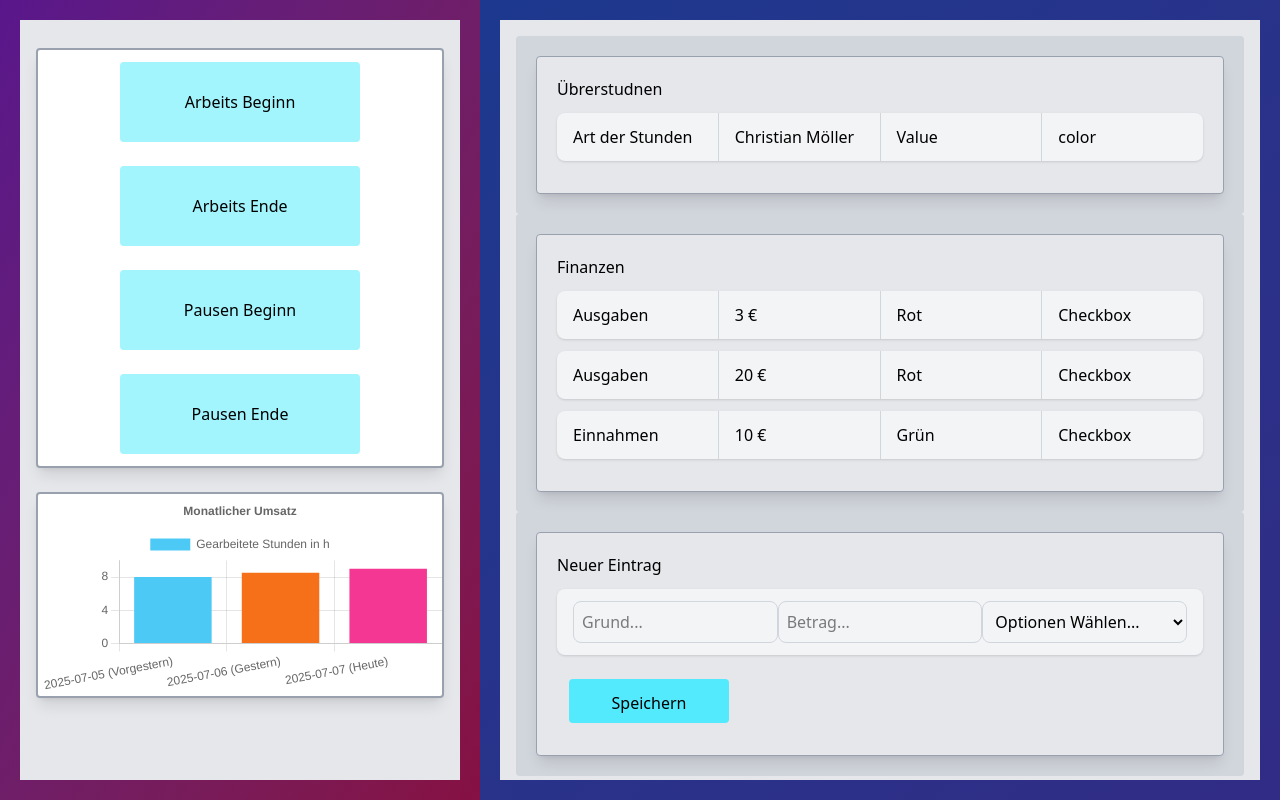
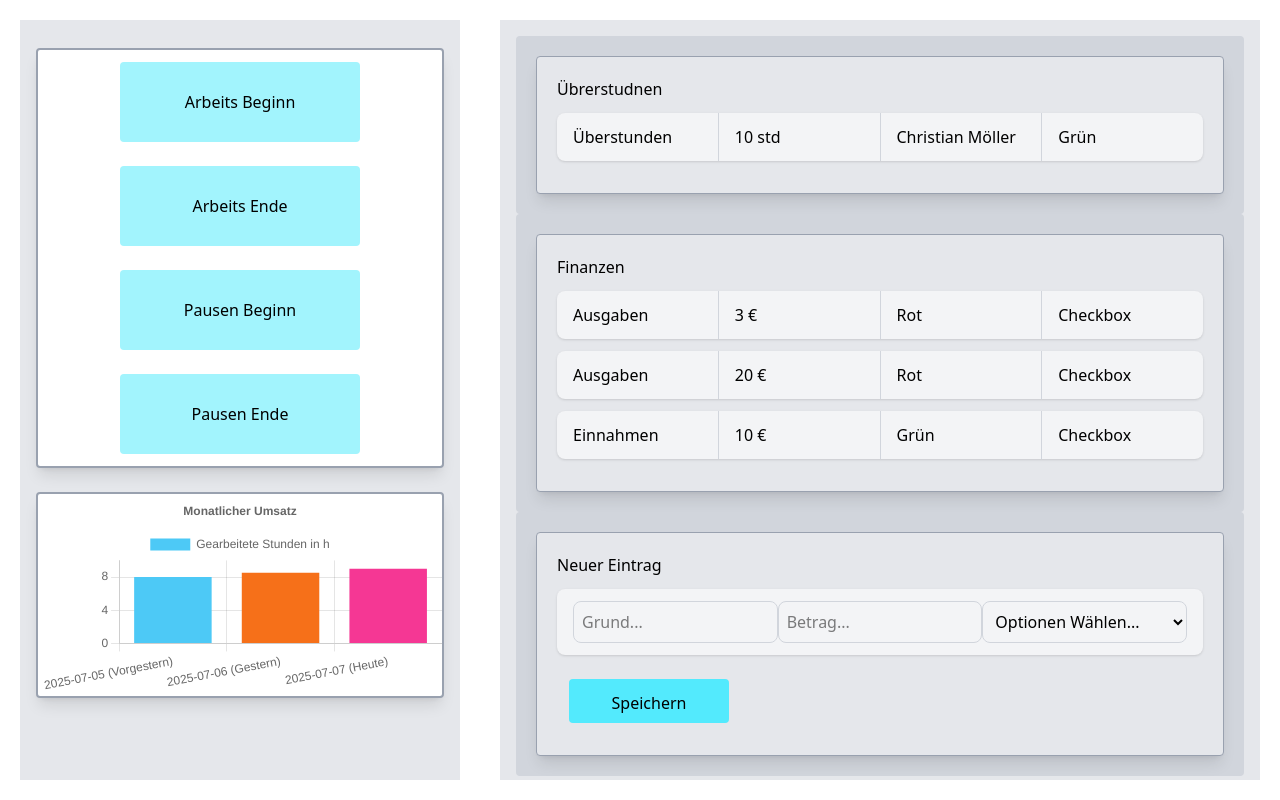
Before and after one commit to Chromamoeller/MyOwnHrHub, a Vue app: page / in a window 1280 px wide. Built offline with nearby package versions, Linux system fonts and the light colour scheme.

Commit message:
Erfolgreichs hinzufügen von Pinia und Store

```diff
--- a/package.json
+++ b/package.json
@@ -11,6 +11,7 @@
   "dependencies": {
     "@tailwindcss/vite": "^4.1.11",
     "chart.js": "^4.5.0",
+    "pinia": "^3.0.3",
     "tailwindcss": "^4.1.11",
     "vue": "^3.5.17",
     "vue-chartjs": "^5.3.2"
--- a/src/components/Atoms/OverTimeBanner.vue
+++ b/src/components/Atoms/OverTimeBanner.vue
@@ -3,20 +3,28 @@
     class="flex w-full bg-gray-100 rounded-lg shadow-sm font-sans overflow-hidden mt-3 mb-3"
   >
     <div class="flex-1 px-4 py-3 border-r border-gray-300 last:border-r-0">
-      <p>Art der Stunden</p>
+      <p>{{ Kind }}</p>
     </div>
     <div class="flex-1 px-4 py-3 border-r border-gray-300 last:border-r-0">
-      <p>Christian Möller</p>
+      <p>{{ amount }}</p>
     </div>
     <div class="flex-1 px-4 py-3 border-r border-gray-300 last:border-r-0">
-      <p>Value</p>
+      <p>{{ userName }}</p>
     </div>
+
     <div class="flex-1 px-4 py-3 border-r border-gray-300 last:border-r-0">
-      color
+      {{ color }}
     </div>
   </div>
 </template>
 
-<script setup></script>
+<script setup>
+defineProps({
+  Kind: String,
+  userName: String,
+  amount: Number,
+  color: String,
+});
+</script>
 
 <style lang="scss" scoped></style>
--- a/src/components/Dashboard.vue
+++ b/src/components/Dashboard.vue
@@ -1,9 +1,7 @@
 <template>
   <div>
     <div class="flex">
-      <div
-        class="h-screen w-3/8 bg-gradient-to-br from-purple-900 to-pink-900 p-5"
-      >
+      <div class="h-screen w-3/8 to-pink-900 p-5">
         <div class="flex h-full flex-col Test2 bg-gray-200 p-4">
           <LeftsideContainer>
             <Button
@@ -17,9 +15,7 @@
           </LeftsideContainer>
         </div>
       </div>
-      <div
-        class="w-5/8 h-screen bg-gradient-to-br from-blue-900 to-indigo-900 p-5"
-      >
+      <div class="w-5/8 h-screen p-5">
         <div class="h-full flex-col Test2 bg-gray-200 p-4">
           <RightsideContainer>
             <OverTime />
--- a/src/components/Finance.vue
+++ b/src/components/Finance.vue
@@ -2,7 +2,7 @@
   <div>
     <h1>Finanzen</h1>
     <FinanceInfoBanner
-      v-for="value in financeValues"
+      v-for="value in financeValuesStore().financeValues"
       :key="value.id"
       :last-purchases="value.lastPurchases"
       :beschreibung="value.beschreibung"
@@ -13,25 +13,7 @@
 
 <script setup>
 import FinanceInfoBanner from "./Atoms/FinanceInfoBanner.vue";
-import { reactive } from "vue";
-
-const financeValues = reactive([
-  {
-    lastPurchases: 3,
-    beschreibung: "Ausgaben",
-    color: "Rot",
-  },
-  {
-    lastPurchases: 20,
-    beschreibung: "Ausgaben",
-    color: "Rot",
-  },
-  {
-    lastPurchases: 10,
-    beschreibung: "Einnahmen",
-    color: "Grün",
-  },
-]);
+import { financeValuesStore } from "../stores/store";
 </script>
 
 <style lang="scss" scoped></style>
--- a/src/components/OverTime.vue
+++ b/src/components/OverTime.vue
@@ -1,12 +1,18 @@
 <template>
   <div>
     <p>Übrerstudnen</p>
-    <OverTimeBanner />
+    <OverTimeBanner
+      :userName="useOverTimeStore().name"
+      :amount="useOverTimeStore().amount + ' std'"
+      :color="useOverTimeStore().color"
+      :Kind="useOverTimeStore().kind"
+    />
   </div>
 </template>
 
 <script setup>
 import OverTimeBanner from "./Atoms/OverTimeBanner.vue";
+import { useOverTimeStore } from "../stores/store";
 </script>
 
 <style lang="scss" scoped></style>
--- a/src/main.js
+++ b/src/main.js
@@ -1,5 +1,9 @@
-import { createApp } from 'vue'
-import './style.css'
-import App from './App.vue'
+import { createApp } from "vue";
+import { createPinia } from "pinia";
+import "./style.css";
+import App from "./App.vue";
 
-createApp(App).mount('#app')
+const pinia = createPinia();
+const app = createApp(App);
+app.use(pinia);
+app.mount("#app");
--- /dev/null
+++ b/src/stores/store.js
@@ -0,0 +1,32 @@
+import { defineStore } from "pinia";
+import { ref, reactive } from "vue";
+
+export const useOverTimeStore = defineStore("overTime", () => {
+  const amount = ref(10);
+  const name = ref("Christian Möller");
+  const color = ref("Grün");
+  const kind = ref("Überstunden");
+
+  return { amount, name, color, kind };
+});
+
+export const financeValuesStore = defineStore("financeValues", () => {
+  const financeValues = reactive([
+    {
+      lastPurchases: 3,
+      beschreibung: "Ausgaben",
+      color: "Rot",
+    },
+    {
+      lastPurchases: 20,
+      beschreibung: "Ausgaben",
+      color: "Rot",
+    },
+    {
+      lastPurchases: 10,
+      beschreibung: "Einnahmen",
+      color: "Grün",
+    },
+  ]);
+  return { financeValues };
+});
```
Also changed, not shown: 1 other file (tests, documents, lock files or other folders).
